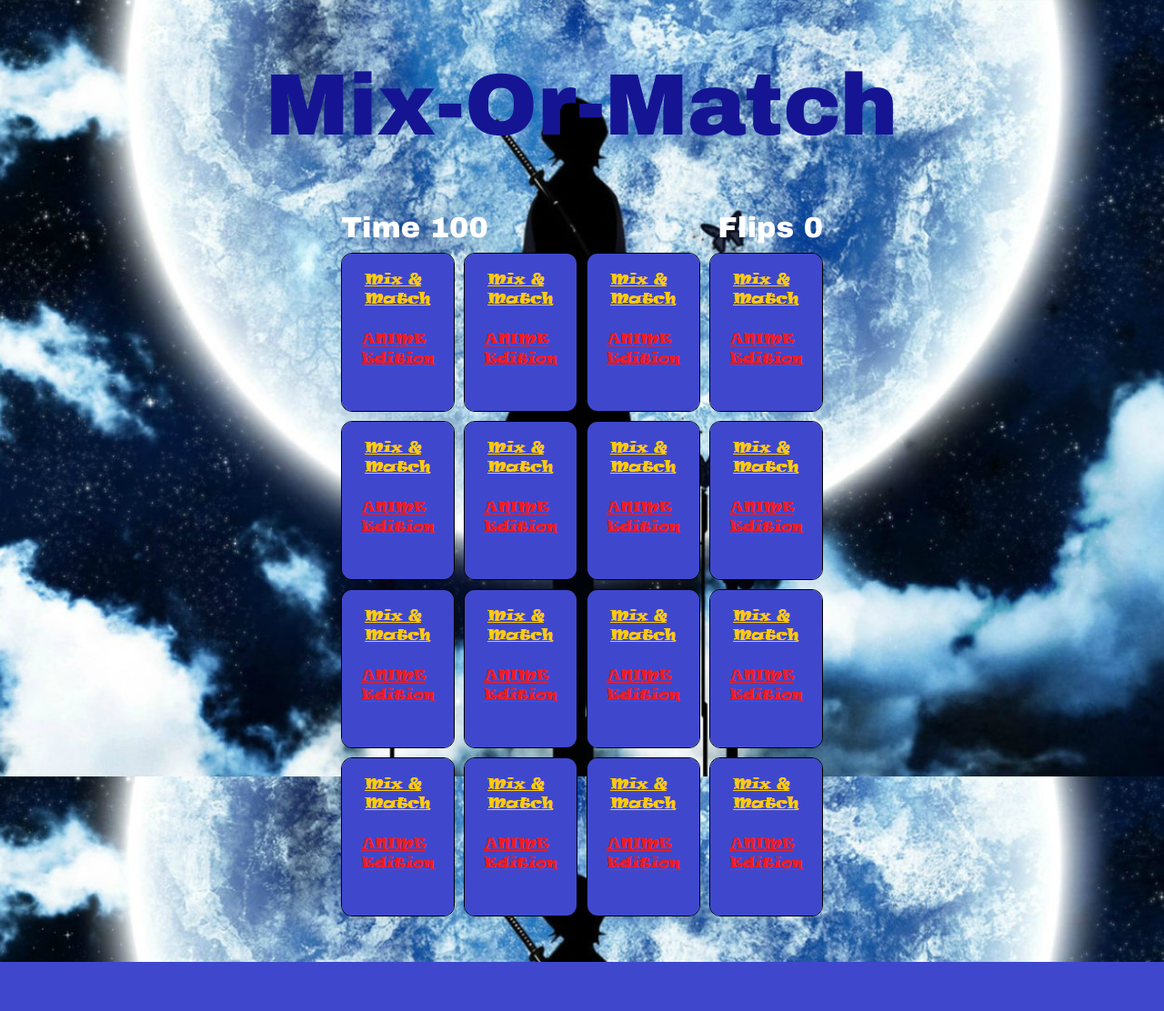
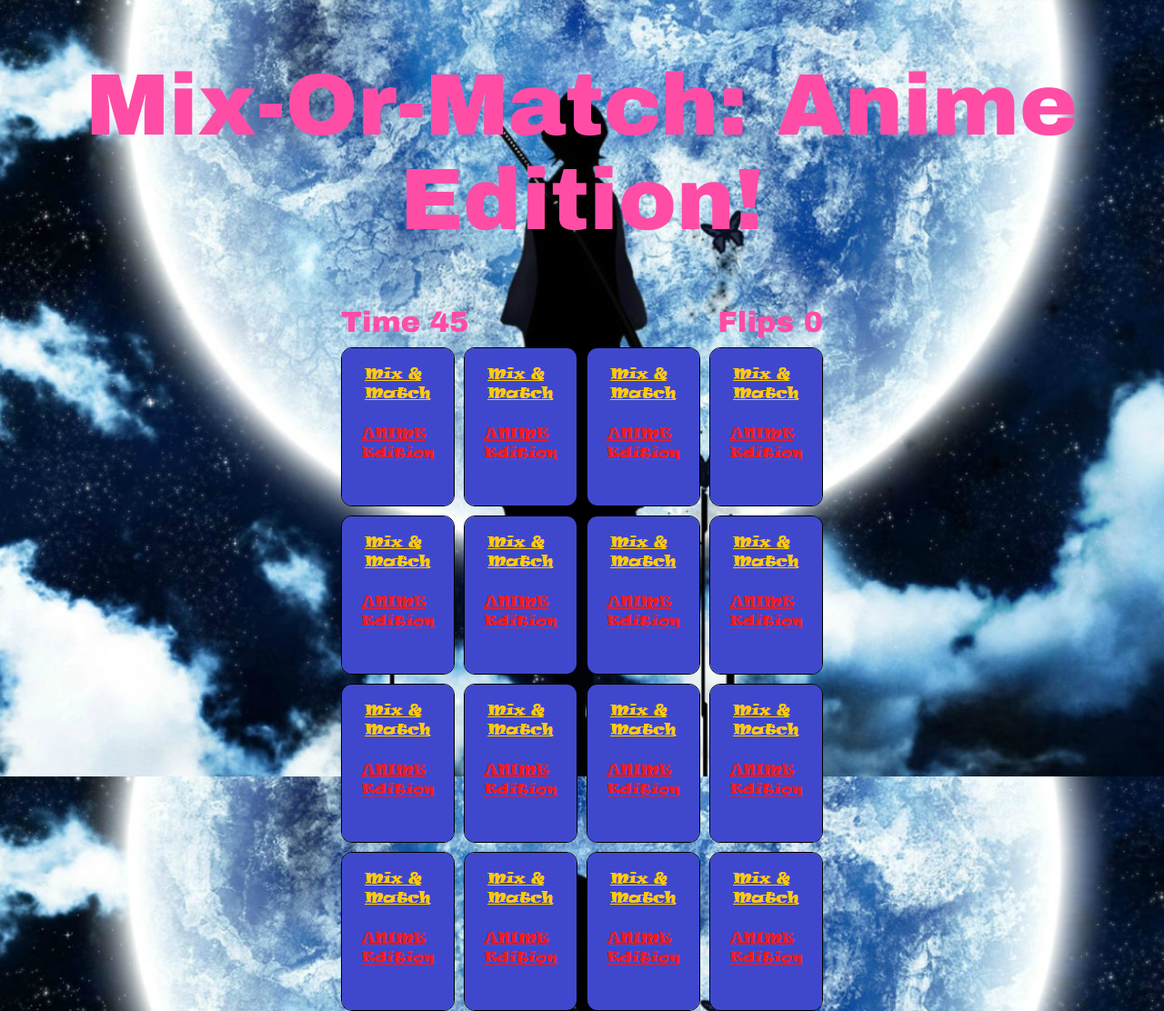
Before and after one commit to djwoods74/glowing-pancake, a PHP site: page /project1.html in a window 1280 px wide. Shown: the top 1112 px of the page at 91% size. Before the commit the page ends 1058 px from the top, so only its background shows below. Run offline with PHP 8.4, Linux system fonts and the light colour scheme.

Commit message:
Add files via upload

```diff
--- a/project1.html
+++ b/project1.html
@@ -3,17 +3,17 @@
 <head>
 	<meta charset="UTF-8">
 	<link href="styles.css" rel="stylesheet">
-	<title>Mix-Or-Match</title>
+	<title>Anime Mix-Or-Match</title>
 </head>
 <body>
-	<h1 class="page-title">Mix-Or-Match</h1>
+	<h1 class="page-title">Mix-Or-Match: Anime Edition!</h1>
 	<div class="game-container">
 		<div class="game-info-container">
 			<div class="game-info">
-				Time <span id="time-remaining">100</span>
+				Time 45
 			</div>
 			<div class="game-info">
-				Flips <span id="flips">0</span>
+				Flips 0
 			</div>
 		</div>
 		<div class="card">
--- a/styles.css
+++ b/styles.css
@@ -15,7 +15,7 @@ body {
 }
 
 .page-title {
-  color: #151594;
+  color: #ff4da6;
   font-family: Palatino Linotype
   font-weight: normal;
   text-align: center;
@@ -29,7 +29,7 @@ body {
 }
 
 .game-info {
-  color: #FFFFFF;
+  color: #ff4da6;
   font-size: 2em;
 }
 
```
